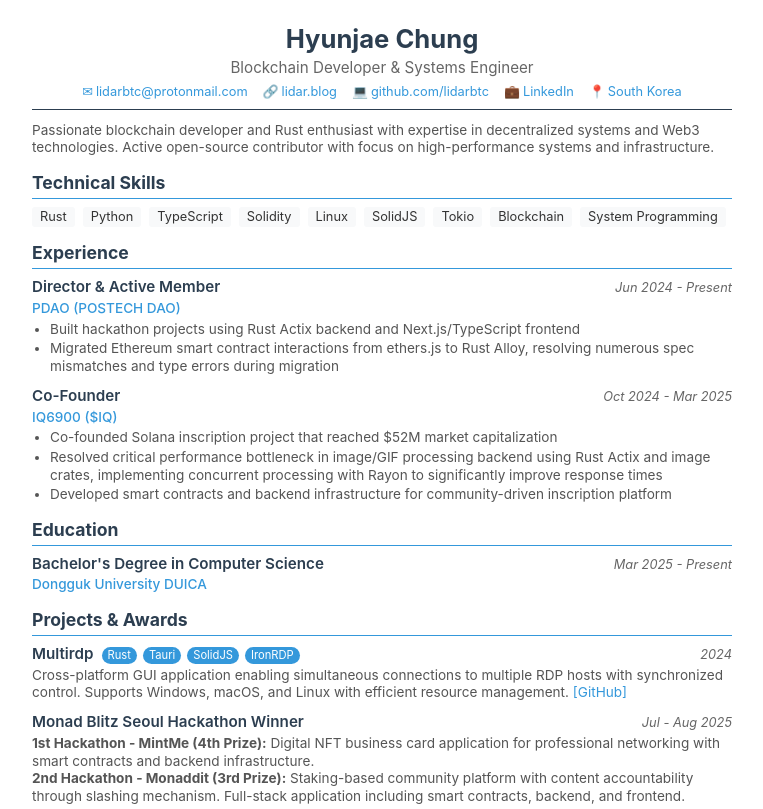
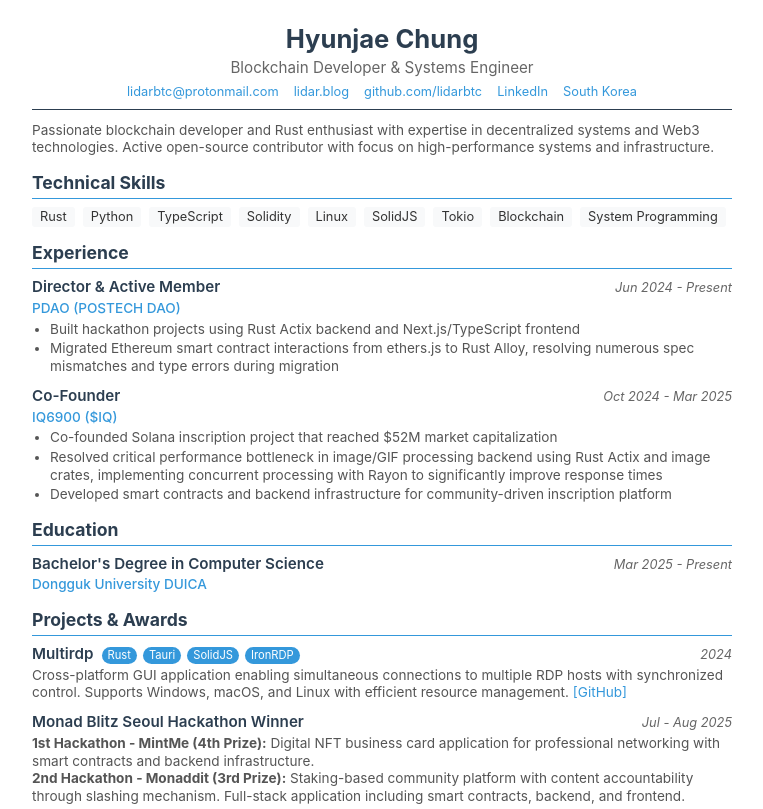
Before and after one commit to lidarbtc/lidarbtc.github.io, a plain HTML site: page index.html in a window 1280 px wide. Shown: the top 809 px of the page, without its empty margins (258-1021 px from the left). Drawn offline with Linux system fonts and the light colour scheme.

Commit message:
Update index.html

```diff
--- a/index.html
+++ b/index.html
@@ -245,23 +245,18 @@
                 <p class="subtitle">Blockchain Developer & Systems Engineer</p>
                 <div class="contact">
                     <a href="mailto:lidarbtc@protonmail.com" class="contact-item">
-                        <span>✉</span>
                         <span>lidarbtc@protonmail.com</span>
                     </a>
                     <a href="https://lidar.blog" class="contact-item">
-                        <span>🔗</span>
                         <span>lidar.blog</span>
                     </a>
                     <a href="https://github.com/lidarbtc" class="contact-item">
-                        <span>💻</span>
                         <span>github.com/lidarbtc</span>
                     </a>
                     <a href="https://www.linkedin.com/in/hyunjae-chung" class="contact-item">
-                        <span>💼</span>
                         <span>LinkedIn</span>
                     </a>
                     <span class="contact-item">
-                        <span>📍</span>
                         <span>South Korea</span>
                     </span>
                 </div>
```
